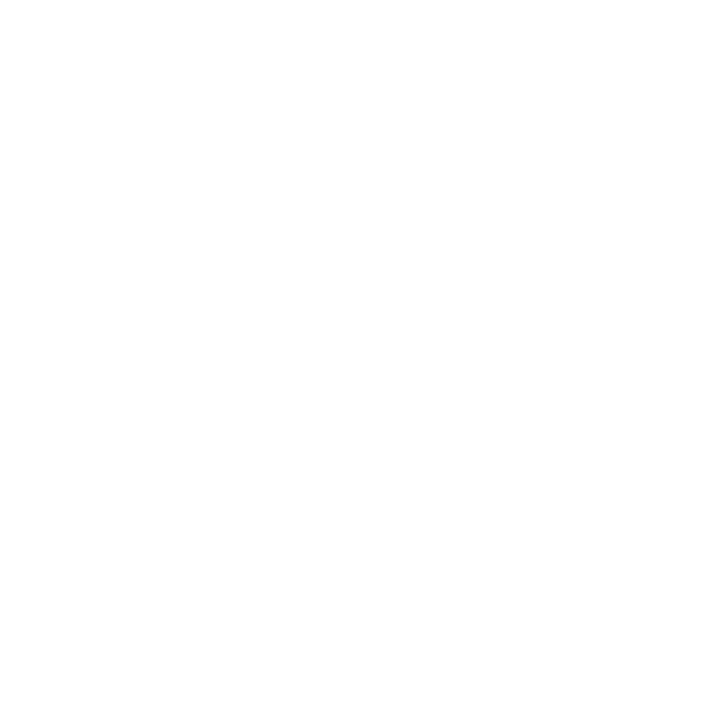
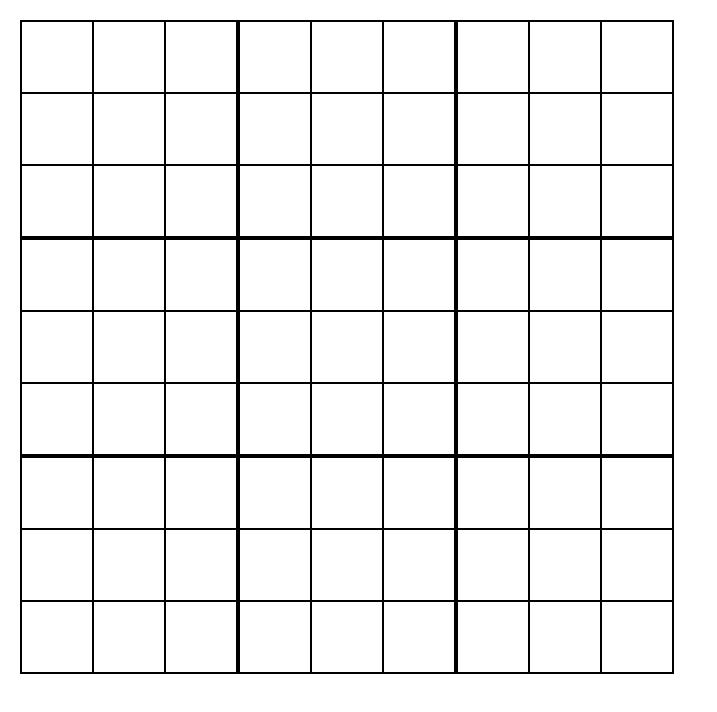
Before and after one commit to GarikHarutyunyan/react-sudoku, a React app: page / in a window 1280 px wide. Shown: the top 712 px of the page, without its empty margins (0-717 px from the left). Built offline with nearby package versions, Linux system fonts and the light colour scheme.

Commit message:
4/Create Cell and Matrix Components

```diff
--- a/package.json
+++ b/package.json
@@ -21,6 +21,7 @@
     "browserslist": "^4.18.1",
     "camelcase": "^6.2.1",
     "case-sensitive-paths-webpack-plugin": "^2.4.0",
+    "classnames": "^2.3.2",
     "css-loader": "^6.5.1",
     "css-minimizer-webpack-plugin": "^3.2.0",
     "dotenv": "^10.0.0",
--- a/src/App.tsx
+++ b/src/App.tsx
@@ -1,7 +1,12 @@
 import React from "react";
+import { Game } from "./pages/game/Game";
 
 function App() {
-  return <div></div>;
+  return (
+    <div>
+      <Game />
+    </div>
+  );
 }
 
 export default App;
--- /dev/null
+++ b/src/pages/game/Game.tsx
@@ -0,0 +1,12 @@
+import { Matrix } from "./components/matrix/Matrix";
+import "./game.css";
+
+const Game = () => {
+  return (
+    <div className={"game"}>
+      <Matrix />
+    </div>
+  );
+};
+
+export { Game };
--- /dev/null
+++ b/src/pages/game/components/cell/Cell.tsx
@@ -0,0 +1,28 @@
+import classNames from "classnames";
+import React, { ReactNode } from "react";
+import "./cell.css";
+
+interface ICellProps {
+  x: number;
+  y: number;
+  isActive?: boolean;
+  style?: React.CSSProperties;
+  className?: string;
+}
+
+const Cell = (props: ICellProps): JSX.Element => {
+  const { x, y, isActive, style, className } = props;
+
+  return (
+    <div
+      style={style}
+      className={classNames(className, "cell", {
+        cell_active: isActive,
+        "cell_bold-top-border": y === 3 || y === 6,
+        "cell_bold-left-border": x === 3 || x === 6,
+      })}
+    ></div>
+  );
+};
+
+export { Cell };
--- /dev/null
+++ b/src/pages/game/components/cell/cell.css
@@ -0,0 +1,31 @@
+.cell {
+    height: 70px;
+    width: 70px;
+    border: 1px solid black;
+
+    display: flex;
+    flex-direction: row;
+    justify-content: center;
+    align-items: center;
+
+    font-size: 34px;
+    cursor: pointer;
+  }
+
+  .cell_bold-top-border {
+    border-top: 3px solid black;
+  }
+  .cell_bold-left-border {
+    border-left: 3px solid black;
+  }
+
+  .cell_active {
+    background: aquamarine;
+  }
+
+  .cell_for-text {
+    height: 35px;
+    width: 140px;
+
+    font-size: 20px;
+  }
--- /dev/null
+++ b/src/pages/game/components/matrix/Matrix.tsx
@@ -0,0 +1,23 @@
+import { ReactNode } from "react";
+import "./matrix.css";
+import { Cell } from "../cell/Cell";
+
+const Matrix = (): JSX.Element => {
+  const matrix = Array(9).fill(Array(9).fill(0));
+
+  return (
+    <div className={"matrix"}>
+      {matrix.map((row, y) => {
+        return (
+          <div className={"matrix__row"}>
+            {row.map((_cell: unknown, x: number) => {
+              return <Cell x={x} y={y} isActive={false} />;
+            })}
+          </div>
+        );
+      })}
+    </div>
+  );
+};
+
+export { Matrix };
--- /dev/null
+++ b/src/pages/game/components/matrix/matrix.css
@@ -0,0 +1,11 @@
+.matrix {
+    display: flex;
+    flex-direction: column;
+    border: 1px solid black;
+    margin: 20px;
+}
+
+.matrix__row {
+    display: flex;
+    flex-direction: row;
+}
--- /dev/null
+++ b/src/pages/game/game.css
@@ -0,0 +1,5 @@
+.game {
+    display: flex;
+    flex-direction: row;
+    align-items: start;
+}
```
Also changed, not shown: 1 other file (tests, documents, lock files or other folders).
